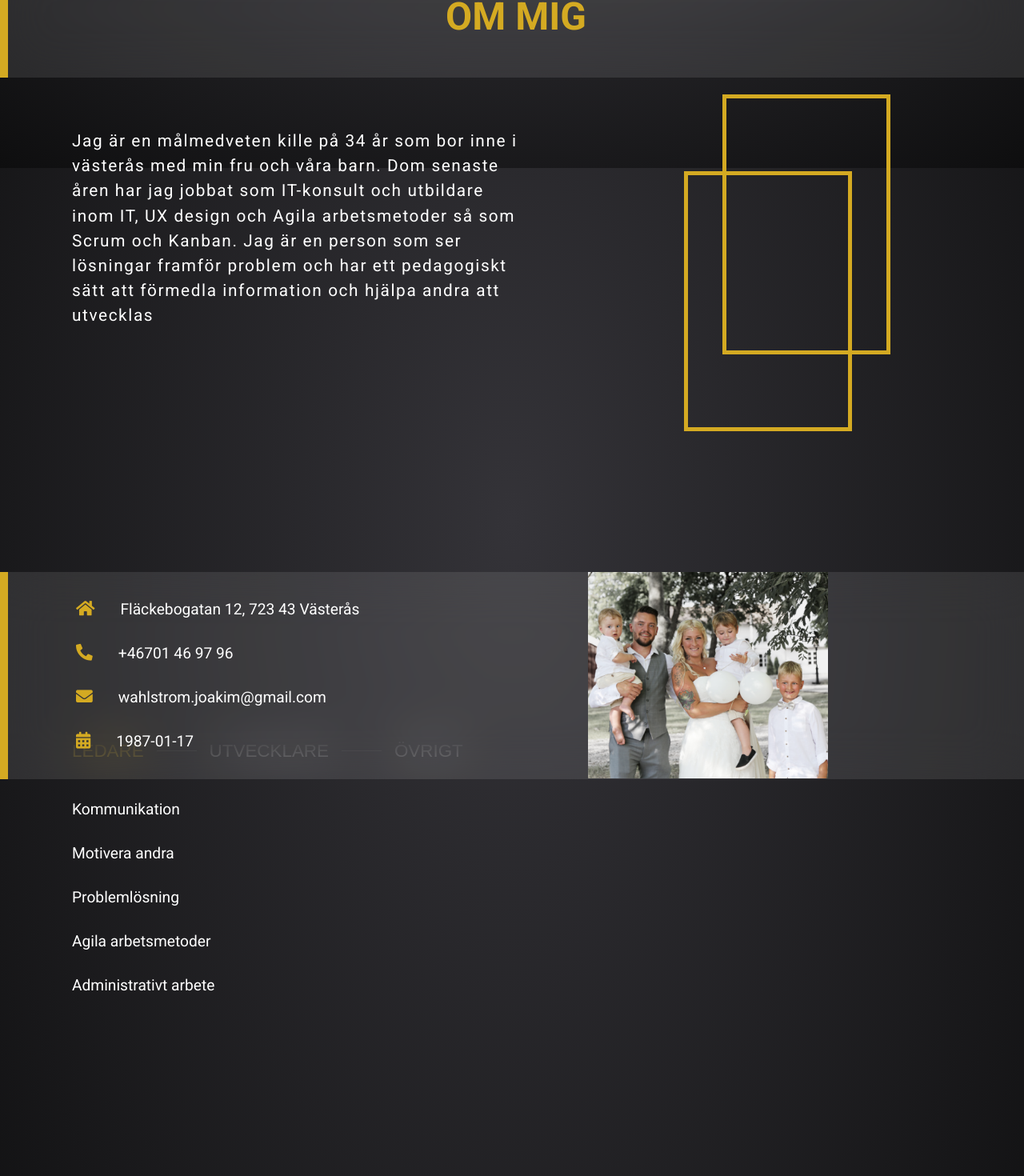
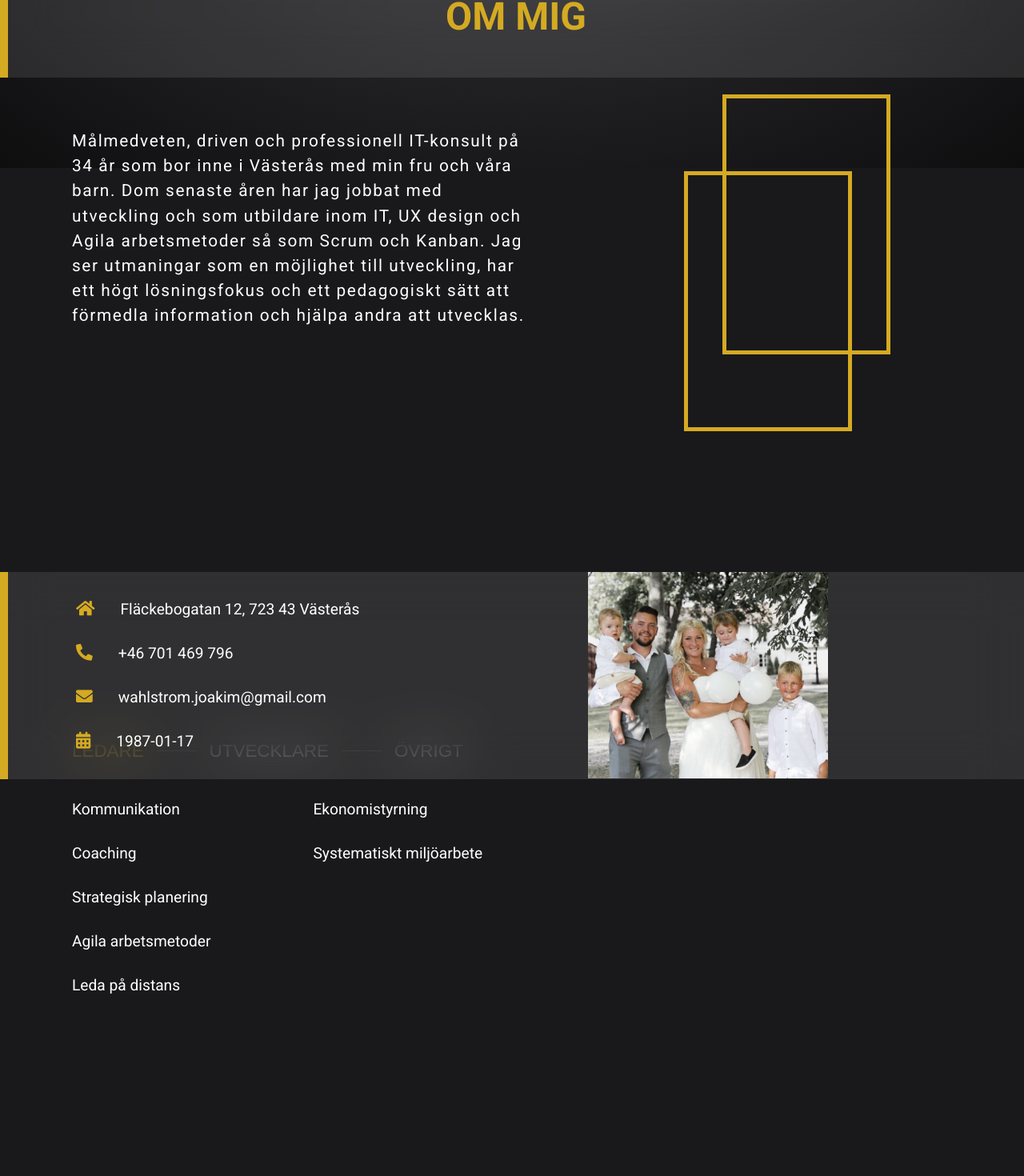
Before and after one commit to Joakim-Wahlstrom/personal, a React (Create React App) app in the folder portfolio/: page / in a window 1280 px wide. Shown: the part 590-2060 px from the top of the page at 80% size. Built offline with nearby package versions, Linux system fonts and the light colour scheme.

Commit message:
ändrade lite text och cv

```diff
--- a/portfolio/src/index.css
+++ b/portfolio/src/index.css
@@ -13,7 +13,7 @@ html {
 body {
   font-family: 'Roboto', sans-serif;
   overflow-x: hidden;
-  background: #0E0E0F radial-gradient(var(--clr-bg-light), #0E0E0F);
+  background: #19191b;
 }
 .container {
   margin: 0 auto;
--- a/portfolio/src/views/About/aboutme/Me.js
+++ b/portfolio/src/views/About/aboutme/Me.js
@@ -20,9 +20,10 @@ const Me = ({offsetY}) => {
     <div className="me flex">
       <div className="me-text">
         <p className="text-white">
-          Jag är en målmedveten kille på {myAge} år som bor inne i västerås med min fru och våra barn.
-          Dom senaste åren har jag jobbat som IT-konsult och utbildare inom IT, UX design och Agila arbetsmetoder så som Scrum och Kanban.
-          Jag är en person som ser lösningar framför problem och har ett pedagogiskt sätt att förmedla information och hjälpa andra att utvecklas
+          Målmedveten, driven och professionell IT-konsult på {myAge} år som bor inne i Västerås med min fru och våra barn.
+          Dom senaste åren har jag jobbat med utveckling och som utbildare inom IT, UX design och Agila arbetsmetoder så som Scrum och Kanban.
+          Jag ser utmaningar som en möjlighet till utveckling, har ett högt lösningsfokus och ett pedagogiskt sätt att
+          förmedla information och hjälpa andra att utvecklas.
         </p>
       </div>
       <div className="me-boxes">
--- a/portfolio/src/views/About/info/Info.js
+++ b/portfolio/src/views/About/info/Info.js
@@ -10,7 +10,7 @@ const Info = () => {
         </p>
         <p className="text-white text-line">
           <i className="icon fas fa-phone-alt text-primary"></i>
-          <span>+46701 46 97 96</span>
+          <span>+46 701 469 796</span>
         </p>
         <p className="text-white text-line">
           <i className="icon fas fa-envelope text-primary"></i>
--- a/portfolio/src/views/About/skills/Skills.js
+++ b/portfolio/src/views/About/skills/Skills.js
@@ -44,10 +44,14 @@ const Skills = () => {
           <div className='skills-list-flex flex'>
             <List>
               <li>Kommunikation</li>
-              <li>Motivera andra</li>
-              <li>Problemlösning</li>
+              <li>Coaching</li>
+              <li>Strategisk planering</li>
               <li>Agila arbetsmetoder</li>
-              <li>Administrativt arbete</li>
+              <li>Leda på distans</li>
+            </List>
+            <List>
+              <li>Ekonomistyrning</li>
+              <li>Systematiskt miljöarbete</li>
             </List>
           </div>
         }
```
Also changed, not shown: 1 other file (tests, documents, lock files or other folders).
